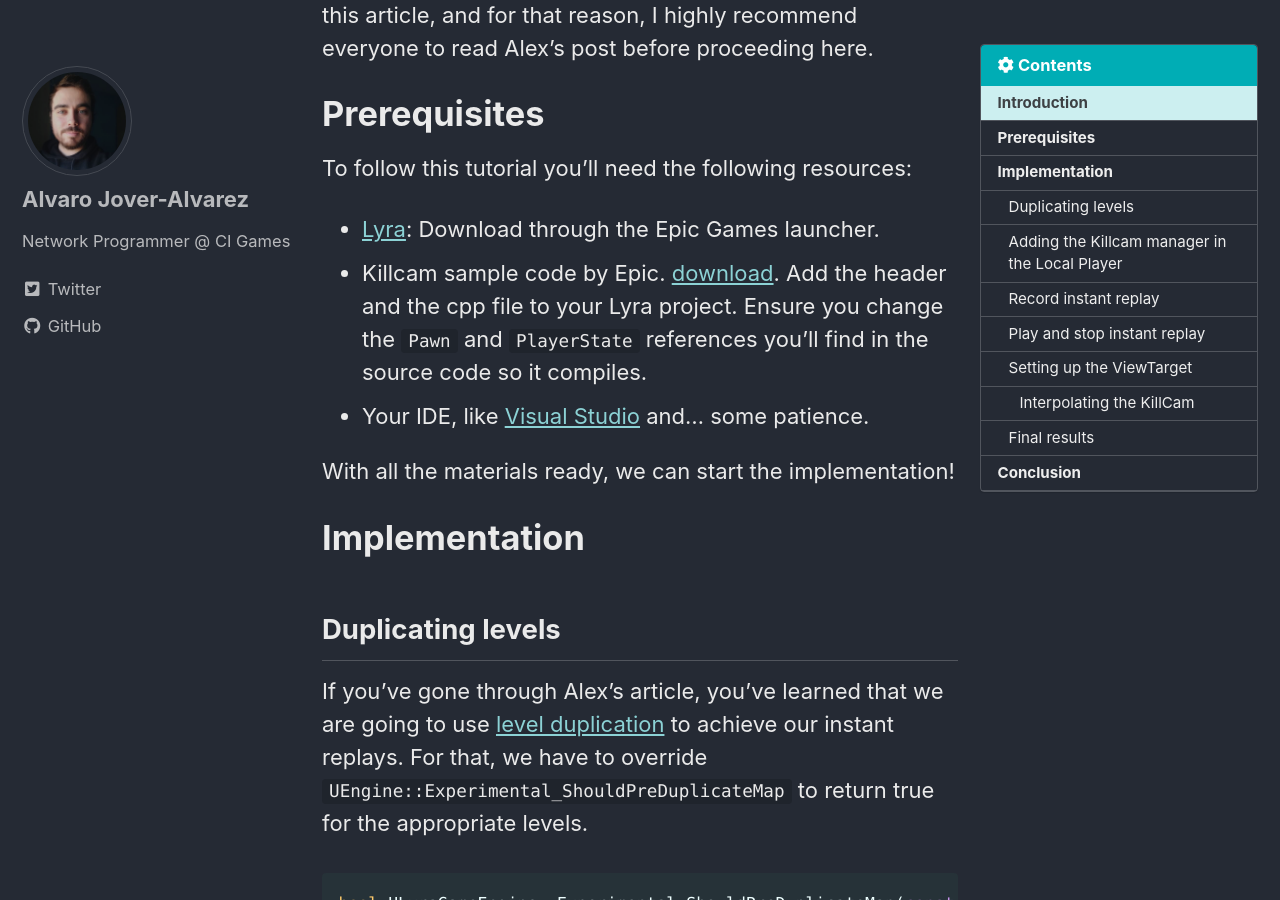
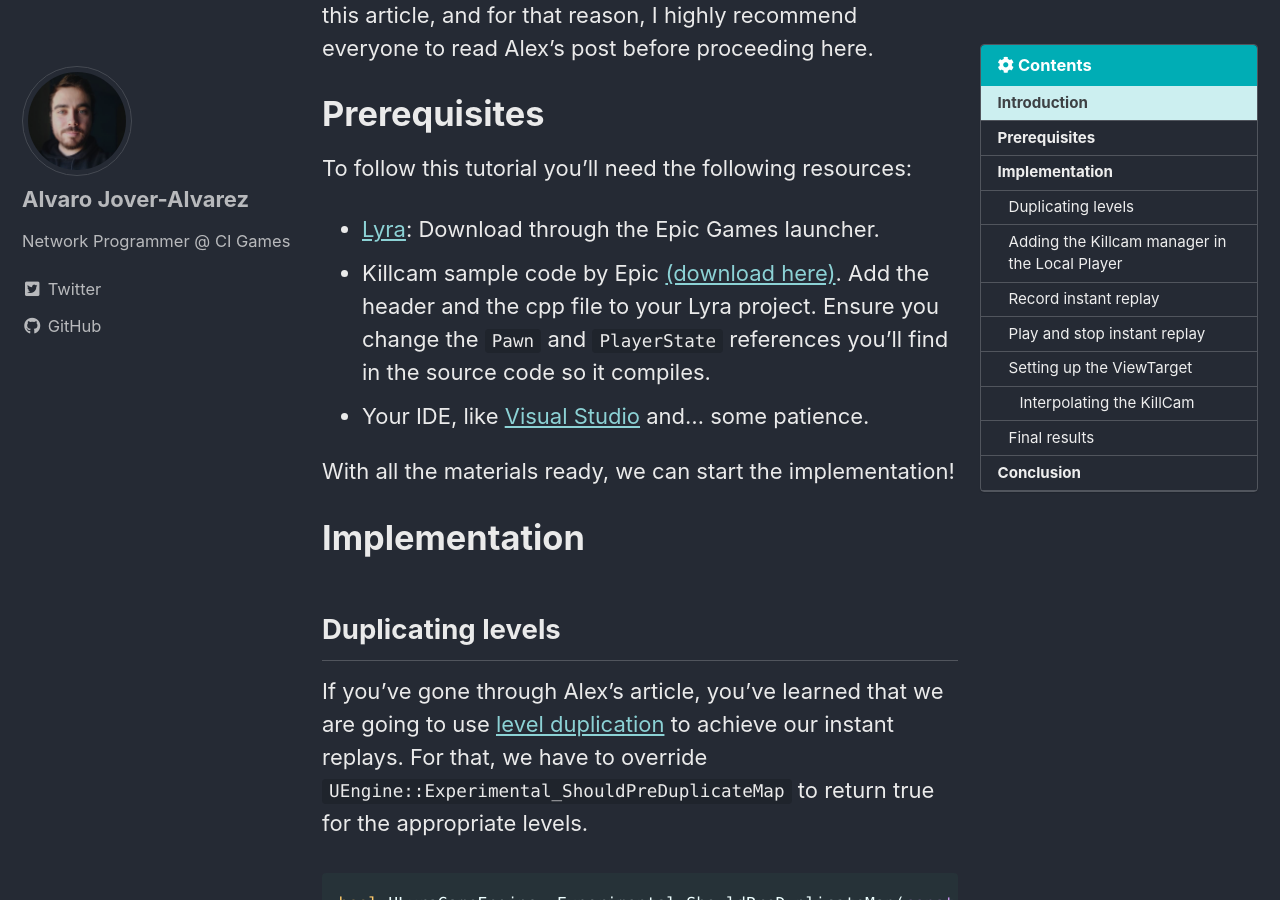
Before and after one commit to vorixo/devtricks, a Jekyll site: the page built from _posts/2023-02-19-killcam.md, in a window 1280 px wide and 900 px high, scrolled down 1423 px. Built offline with Jekyll 4.4.1, drawn with Linux system fonts in a browser that asks for light colours; cached includes are drawn as plain includes.

Commit message:
[FIX] Fixing formatting oin prerequisites

```diff
--- a/_posts/2023-02-19-killcam.md
+++ b/_posts/2023-02-19-killcam.md
@@ -31,7 +31,7 @@ A year ago (at the time of writing), a tutorial written by [Alex Koumandarakis](
 
 To follow this tutorial you'll need the following resources:
 - [Lyra](https://docs.unrealengine.com/5.0/en-US/lyra-sample-game-in-unreal-engine/): Download through the Epic Games launcher.
-- Killcam sample code by Epic. [download](https://forums.unrealengine.com/uploads/short-url/8HbkXKZGbi2g383QZYzbw1PCLUa.zip). Add the header and the cpp file to your Lyra project. Ensure you change the `Pawn` and `PlayerState` references you'll find in the source code so it compiles.
+- Killcam sample code by Epic [(download here)](https://forums.unrealengine.com/uploads/short-url/8HbkXKZGbi2g383QZYzbw1PCLUa.zip). Add the header and the cpp file to your Lyra project. Ensure you change the `Pawn` and `PlayerState` references you'll find in the source code so it compiles.
 - Your IDE, like [Visual Studio](https://docs.unrealengine.com/4.26/en-US/ProductionPipelines/DevelopmentSetup/VisualStudioSetup/) and... some patience.
 
 With all the materials ready, we can start the implementation!
```
